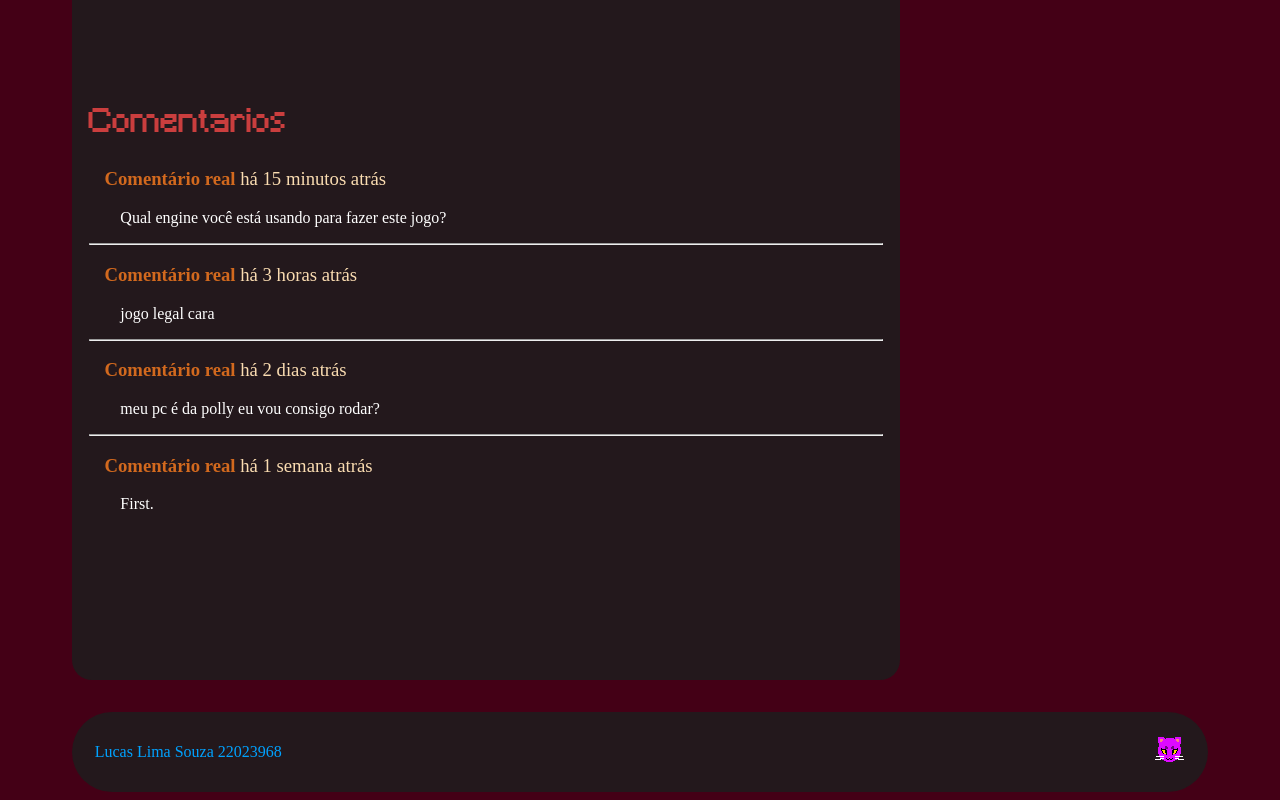
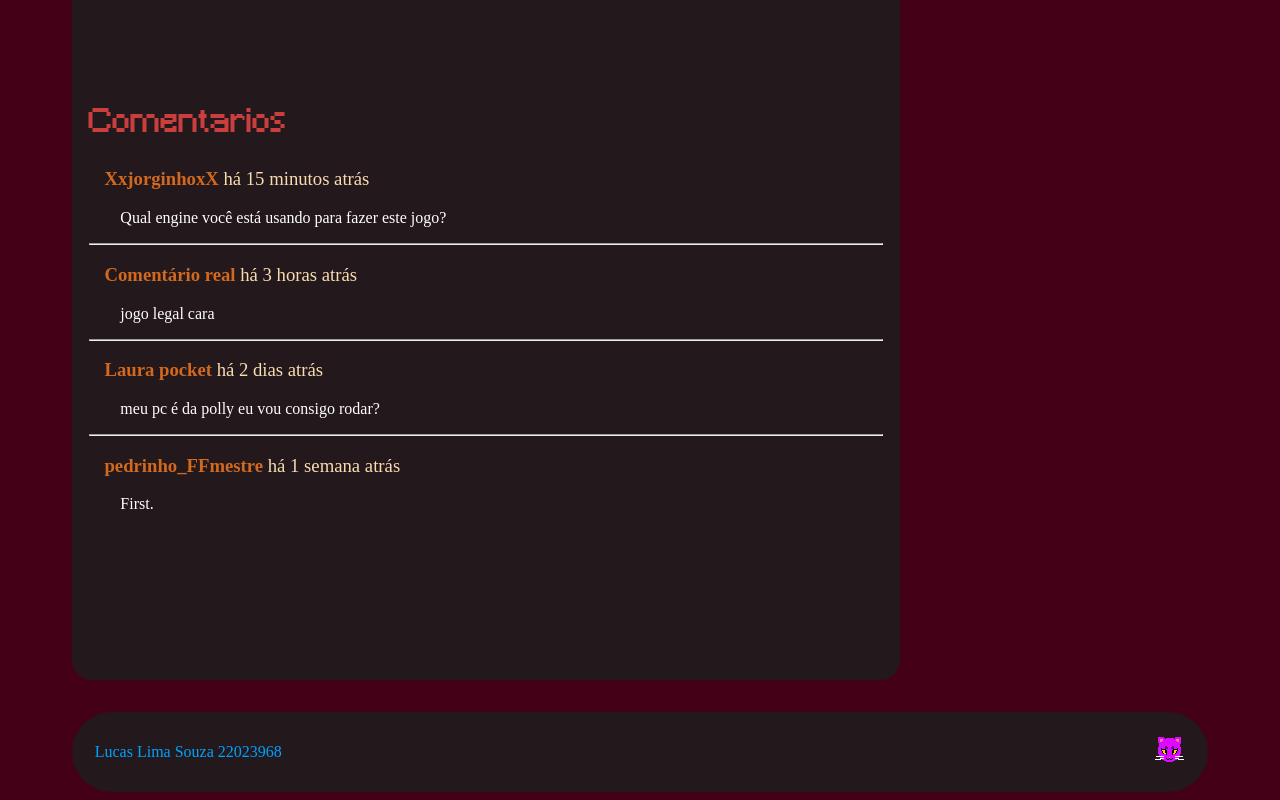
Before and after one commit to KrowDevilu/N1_Landing_Page, a plain HTML site: page Landing page/index.html in a window 1280 px wide. Shown: the part 2272-3072 px from the top of the page. Drawn offline with nearby package versions, Linux system fonts and the light colour scheme.

Commit message:
Add files via upload

```diff
--- a/Landing page/index.html
+++ b/Landing page/index.html
@@ -124,16 +124,16 @@
 
             <article class="comentarios" id="nav_comentarios">
                     <h2>Comentarios</h2>
-                    <h3><b><font color="#d2691e">Comentário real</font></b> há 15 minutos atrás</h3>
+                    <h3><b><font color="#d2691e">XxjorginhoxX</font></b> há 15 minutos atrás</h3>
                     <p>Qual engine você está usando para fazer este jogo?</p>
                     <hr>
                     <h3><b><font color="#d2691e">Comentário real</font></b> há 3 horas atrás</h3>
                     <p>jogo legal cara</p>
                     <hr>
-                    <h3><b><font color="#d2691e">Comentário real</font></b> há 2 dias atrás</h3>
+                    <h3><b><font color="#d2691e">Laura pocket</font></b> há 2 dias atrás</h3>
                     <p>meu pc é da polly eu vou consigo rodar?</p>
                     <hr>
-                    <h3><b><font color="#d2691e">Comentário real</font></b> há 1 semana atrás</h3>
+                    <h3><b><font color="#d2691e">pedrinho_FFmestre</font></b> há 1 semana atrás</h3>
                     <p>First.</p>
             </article>
         </section>
```
